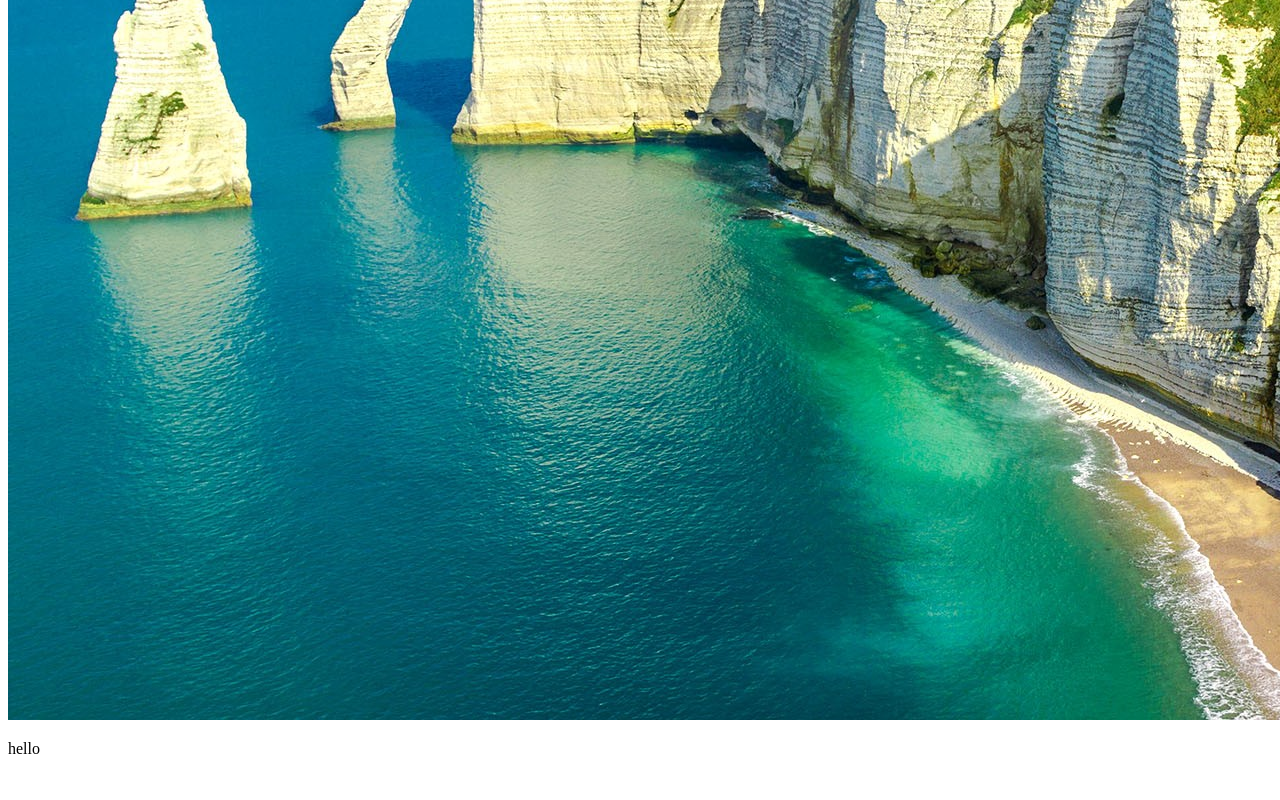
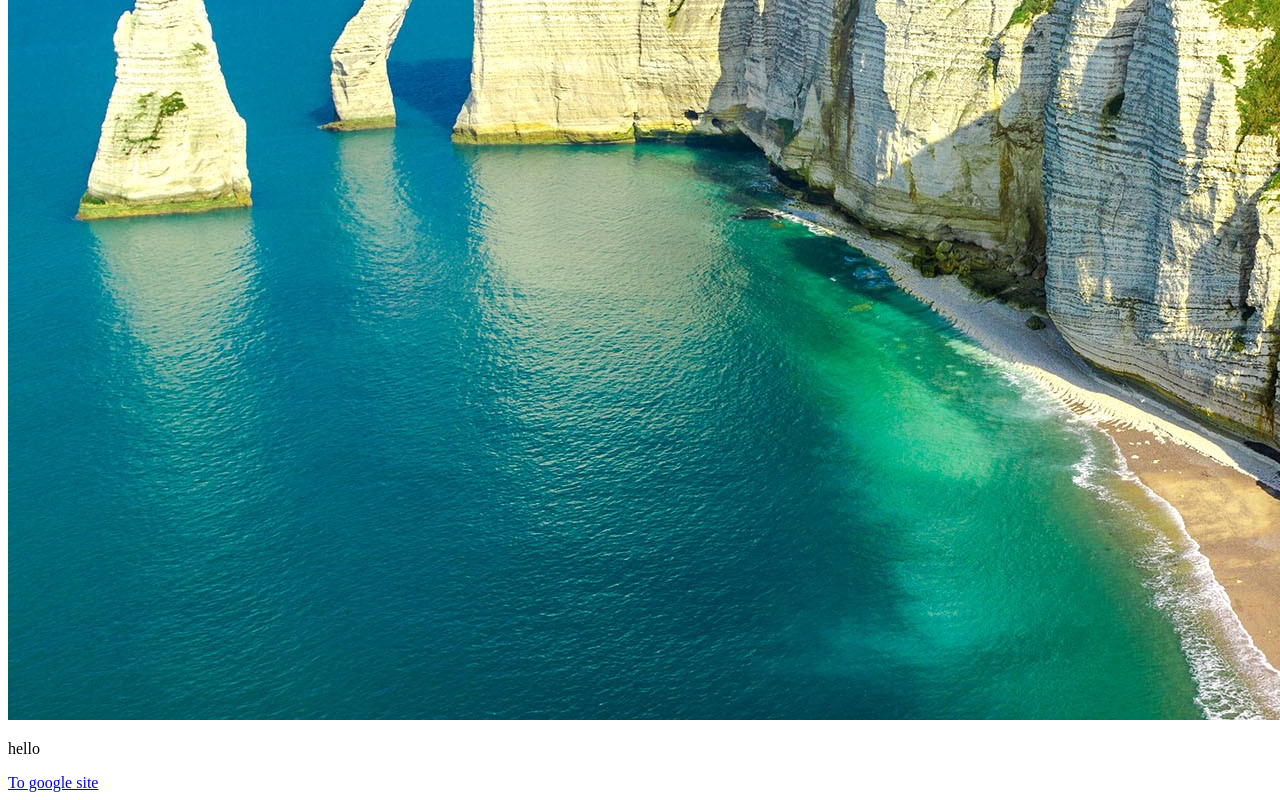
Before and after one commit to bati85424-batya/git-n, a plain HTML site: page index.html in a window 1280 px wide. Shown: the part 440-1240 px from the top of the page. Before the commit the page ends 1214 px from the top, so only its background shows below. Drawn offline with Linux system fonts and the light colour scheme.

Commit message:
add link

```diff
--- a/index.html
+++ b/index.html
@@ -10,5 +10,6 @@
     <h1>hello world</h1>
     <img src="./images/0e6beca80b0a1898a003fc002e0dda56.jpg"/>
     <p>hello</p>
+    <a href="https://www.google.com">To google site</a>
 </body>
 </html>
```
